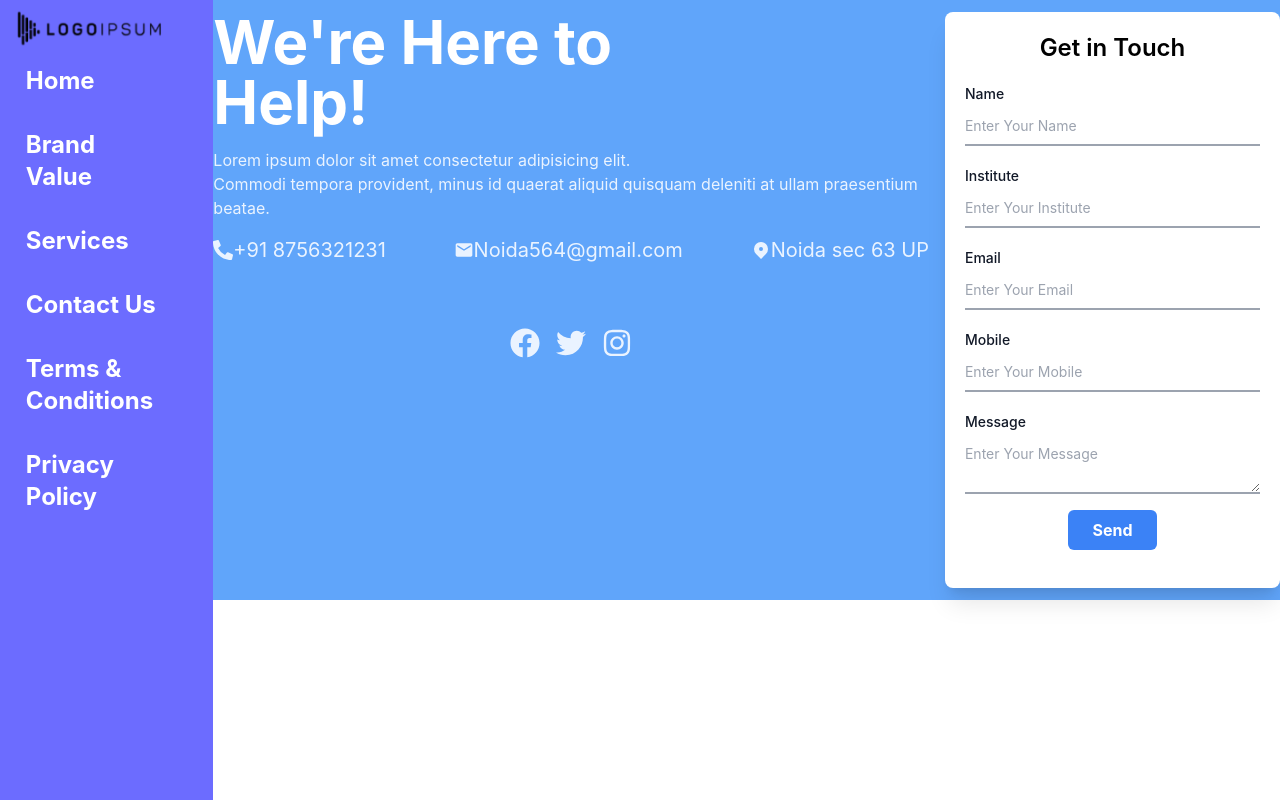
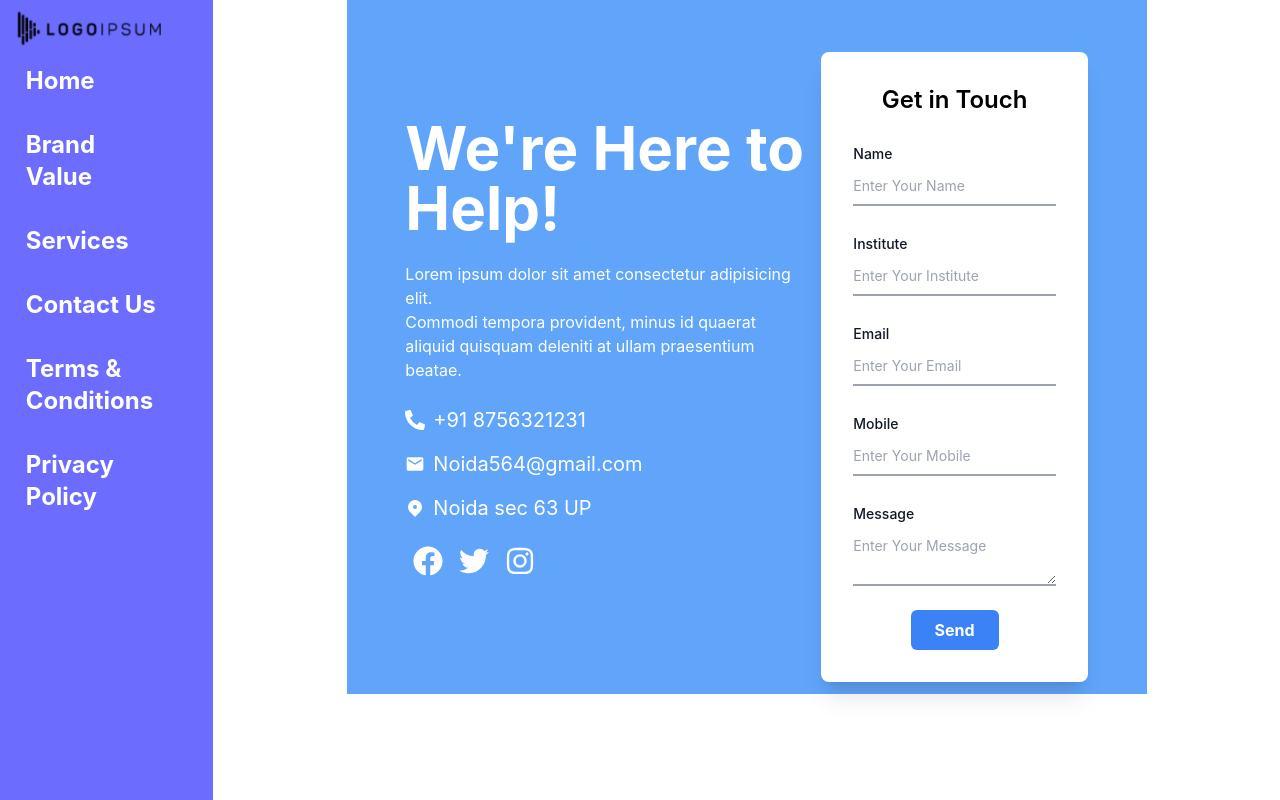
Before and after one commit to MobrilzPvtLtd/Child-Care-SMS-Front, a React (Vite) app: page /contact-us in a window 1280 px wide. Built offline with nearby package versions, Linux system fonts and the light colour scheme.

Commit message:
update_contact_pages

```diff
--- a/src/pages/Contact Us/ContactUs.tsx
+++ b/src/pages/Contact Us/ContactUs.tsx
@@ -1,11 +1,5 @@
 // import React from "react";
-import {
-  FaFacebook,
-  FaInstagram,
-
-  FaPhoneAlt,
-  FaTwitter,
-} from "react-icons/fa";
+import { FaFacebook, FaInstagram, FaPhoneAlt, FaTwitter } from "react-icons/fa";
 import Layout from "../../UI/Layout/Layout";
 
 import { HiLocationMarker } from "react-icons/hi";
@@ -15,8 +9,8 @@ import { MdEmail } from "react-icons/md";
 const ContactUs = () => {
   return (
     <Layout>
-      <div className="w-full h-3/4 bg-blue-400 flex justify-around gap-4 py-3">
-        <div>
+      {/* <div className="flex items-center justify-center w-full h-screen bg-blue-400 py-3">
+        <div className="">
           <h3 className="text-6xl text-white font-bold">
             We're Here to <br /> Help!
           </h3>
@@ -136,6 +130,118 @@ const ContactUs = () => {
             </div>
           </form>
         </div>
+      </div> */}
+      <div className=" flex justify-center content-center">
+        <div className="w-3/4 h-3/4 py-3 bg-blue-400 flex justify-center gap-4 items-center">
+          <div className="flex flex-col items-start w-1/2 space-y-6">
+            <h3 className="text-6xl text-white font-bold">
+              We're Here to <br /> Help!
+            </h3>
+            <p className="my-4 text-white">
+              Lorem ipsum dolor sit amet consectetur adipisicing elit. <br />
+              Commodi tempora provident, minus id quaerat aliquid quisquam
+              deleniti at ullam praesentium beatae.
+            </p>
+            <div>
+              <ul className="flex flex-col space-y-4">
+                <li className="flex items-center text-xl text-white">
+                  <FaPhoneAlt className="mr-2" />
+                  <span>+91 8756321231</span>
+                </li>
+                <li className="flex items-center text-xl text-white">
+                  <MdEmail className="mr-2" />
+                  <span>Noida564@gmail.com</span>
+                </li>
+                <li className="flex items-center text-xl text-white">
+                  <HiLocationMarker className="mr-2" />
+                  <span>Noida sec 63 UP</span>
+                </li>
+              </ul>
+            </div>
+            <div className="mt-16">
+              <ul className="flex justify-center">
+                <li>
+                  <FaFacebook className="text-3xl mx-2 text-white" />
+                </li>
+                <li>
+                  <FaTwitter className="text-3xl mx-2 text-white" />
+                </li>
+                <li>
+                  <FaInstagram className="text-3xl mx-2 text-white" />
+                </li>
+              </ul>
+            </div>
+          </div>
+          <div className="bg-white p-8 w-1/3 shadow-xl rounded-lg mt-10">
+            <form className="space-y-6">
+              <h2 className="text-center text-black font-semibold text-2xl">
+                Get in Touch
+              </h2>
+              <div className="mb-4">
+                <label className="block text-sm font-medium text-gray-900 dark:text-black py-1">
+                  Name
+                </label>
+                <input
+                  type="text"
+                  className="block w-full py-2 px-0 text-sm text-gray-900 bg-transparent border-b-2 border-gray-400 focus:outline-none focus:ring-0"
+                  placeholder="Enter Your Name"
+                  required={true}
+                />
+              </div>
+              <div className="mb-4">
+                <label className="block text-sm font-medium text-gray-900 dark:text-black py-1">
+                  Institute
+                </label>
+                <input
+                  type="text"
+                  className="block w-full py-2 px-0 text-sm text-gray-900 bg-transparent border-b-2 border-gray-400 focus:outline-none focus:ring-0"
+                  placeholder="Enter Your Institute"
+                  required={true}
+                />
+              </div>
+              <div className="mb-4">
+                <label className="block text-sm font-medium text-gray-900 dark:text-black py-1">
+                  Email
+                </label>
+                <input
+                  type="email"
+                  className="block w-full py-2 px-0 text-sm text-gray-900 bg-transparent border-b-2 border-gray-400 focus:outline-none focus:ring-0"
+                  placeholder="Enter Your Email"
+                  required={true}
+                />
+              </div>
+              <div className="mb-4">
+                <label className="block text-sm font-medium text-gray-900 dark:text-black py-1">
+                  Mobile
+                </label>
+                <input
+                  type="text"
+                  className="block w-full py-2 px-0 text-sm text-gray-900 bg-transparent border-b-2 border-gray-400 focus:outline-none focus:ring-0"
+                  placeholder="Enter Your Mobile"
+                  required={true}
+                />
+              </div>
+              <div className="mb-4">
+                <label className="block text-sm font-medium text-gray-900 dark:text-black py-1">
+                  Message
+                </label>
+                <textarea
+                  className="block w-full py-2 px-0 text-sm text-gray-900 bg-transparent border-b-2 border-gray-400 focus:outline-none focus:ring-0"
+                  placeholder="Enter Your Message"
+                  required={true}
+                ></textarea>
+              </div>
+              <div className="flex justify-center">
+                <button
+                  className="bg-blue-500 hover:bg-blue-700 text-white font-bold py-2 px-6 rounded-md"
+                  type="submit"
+                >
+                  Send
+                </button>
+              </div>
+            </form>
+          </div>
+        </div>
       </div>
     </Layout>
   );
```
